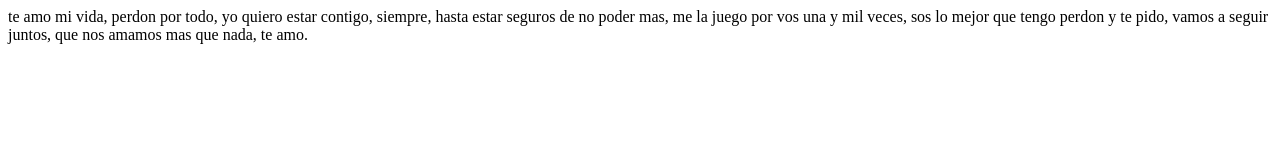
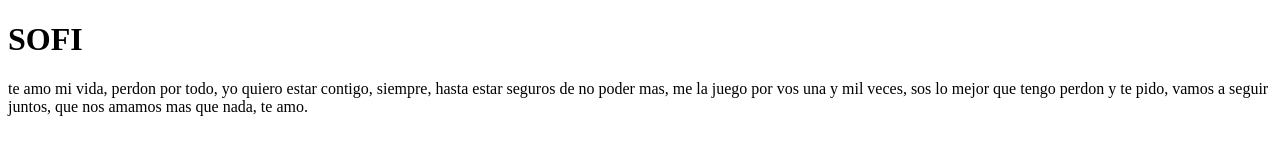
Before and after one commit to IgnacioCogliatti/IgnacioCogliatti.github.io, a plain HTML site: page index.html in a window 1280 px wide. Drawn offline with Linux system fonts and the light colour scheme.

Commit message:
Update index.html

```diff
--- a/index.html
+++ b/index.html
@@ -5,6 +5,9 @@
     <title>Sofi</title>
 </head>
 <body>
+
+<h1>SOFI</h1>
+
 te amo mi vida, perdon por todo, yo quiero estar contigo, siempre, hasta estar seguros de no poder mas, me la juego por vos una y mil veces, sos lo mejor que tengo
 perdon y te pido, vamos a seguir juntos, que nos amamos mas que nada, te amo.
 </body>
```
